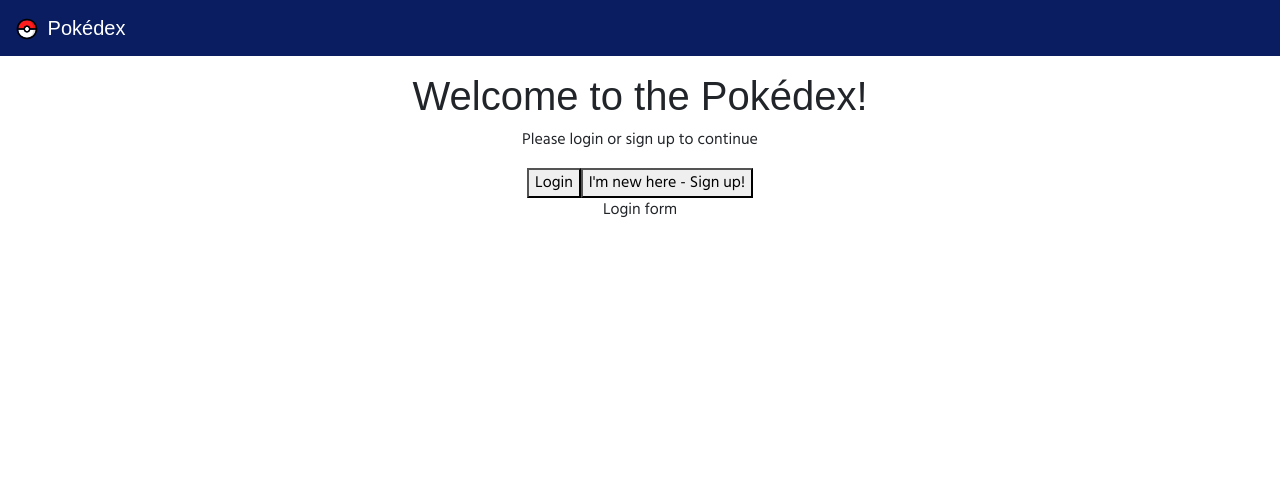
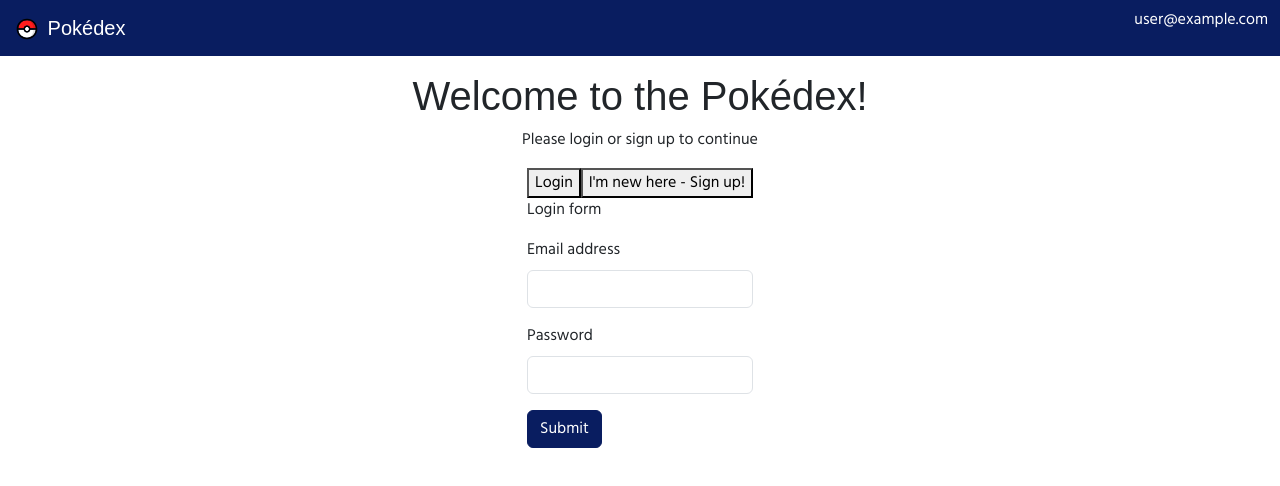
Before and after one commit to sandrinecomeau/glo-3202-pokedex, a Vue app: page /login in a window 1280 px wide. Shown: the top 486 px of the page. Built offline with nearby package versions, Linux system fonts and the light colour scheme; no server answers; sample sign-in values are in the browser's storage; a web font is replaced by a local one.

Commit message:
add -auth support and navigation

```diff
--- a/src/components/Navbar.vue
+++ b/src/components/Navbar.vue
@@ -1,3 +1,8 @@
+<script setup>
+import { useAuthStore } from '../stores/AuthStore';
+const authStore = useAuthStore();
+</script>
+
 <template>
   <p>LOGIN</p>
 <nav class="navbar fixed-top bg-primary">
@@ -6,14 +11,22 @@
       <img src="../assets/img/pokeball.svg" alt="Logo" width="30" height="24" class="d-inline-block align-text-top">
       Pokédex
     </a>
+    <span v-if="authStore.user.uid">
+      <p>{{authStore.user.email}}</p>
+    </span>
   </div>
 </nav>
 </template>
 
 <style scoped>
+.navbar{
+  color: white;
+}
+
 .navbar-brand{
   color: white;
   font-family: 'Protest Strike', sans-serif;
 }
-
 </style>
+<script setup>
+</script>
--- a/src/main.js
+++ b/src/main.js
@@ -4,13 +4,16 @@ import './firebase/firebase'
 
 import { createApp } from 'vue'
 import { createPinia } from 'pinia'
+import { useAuthStore } from './stores/AuthStore';
 
 import App from './App.vue'
 import router from './router'
 
 const app = createApp(App)
 
+app.use(router)
 app.use(createPinia())
-app.use(router)
+const authStore = useAuthStore();
+authStore.init();
 
 app.mount('#app')
--- a/src/router/index.js
+++ b/src/router/index.js
@@ -1,29 +1,37 @@
 import { createRouter, createWebHistory } from 'vue-router'
 import HomeView from '../views/HomeView.vue'
 import LoginView from '../views/LoginView.vue'
+import { useAuthStore } from '../stores/AuthStore';
 
 const router = createRouter({
   history: createWebHistory(import.meta.env.BASE_URL),
   routes: [
     {
       path: '/',
-      name: 'home',
+      name: 'home-view',
       component: HomeView
     },
     {
       path: '/login',
-      name: 'login',
+      name: 'login-view',
       component: LoginView
     }
   ]
 })
 
 router.beforeEach(async (to, from) => {
-  let isAuthenticated = false;
+  const authStore = useAuthStore();
+  const isAuthenticated = !!authStore.user.uid;
+  //const isAuthenticated = true;
   if (
-    !isAuthenticated && to.name !== 'login'
+    !isAuthenticated && to.name !== 'login-view'
   ) {
-    return { name: 'login' }
+    return { name: 'login-view' }
+  }
+  if (
+    isAuthenticated && to.name === 'login-view'
+  ) {
+    return { name: 'home-view' }
   }
 })
 
--- /dev/null
+++ b/src/stores/AuthStore.js
@@ -0,0 +1,61 @@
+import { createUserWithEmailAndPassword, getAuth,  onAuthStateChanged, signInWithEmailAndPassword, signOut} from 'firebase/auth';
+import { defineStore } from 'pinia';
+import { ref } from 'vue';
+import router from "@/router/index.js";
+
+export const useAuthStore = defineStore('authStore', () => {
+  const user = ref({});
+  const auth = getAuth();
+  const init = () => {
+    onAuthStateChanged(auth, (userDetails) => {
+      if (userDetails) {
+        user.value = userDetails;
+      } else {
+        user.value = {};
+      }
+    });
+  };
+  const registerUser = (credentials) => {
+    createUserWithEmailAndPassword(auth, credentials.email, credentials.password)
+      .then((userCredential) => {
+        const user = userCredential.user;
+        router.push({ name: 'home-view' });
+        console.log(user);
+      })
+      .catch((error) => {
+        console.log(error.message);
+      });
+  };
+
+  const loginUser = (credentials) => {
+    signInWithEmailAndPassword(auth, credentials.email, credentials.password)
+      .then((userCredential) => {
+        const user = userCredential.user;
+        router.push({ name: 'home-view' });
+        console.log(user);
+      })
+      .catch((error) => {
+        console.log(error.message);
+      });
+  };
+
+  const logoutUser = () => {
+    signOut(auth)
+      .then(() => {
+        user.value = {};
+        router.push({ name: 'login-view' });
+        console.log('exited');
+      })
+      .catch((error) => {
+        console.log(error.message);
+      });
+  };
+
+  return {
+    registerUser,
+    loginUser,
+    logoutUser,
+    init,
+    user
+  };
+});
--- a/src/views/HomeView.vue
+++ b/src/views/HomeView.vue
@@ -1,4 +1,51 @@
 <template>
   <div class="navbar-jump"></div>
-  <p>Welcome to the Pokedex app!</p>
+  <h2>Welcome to the Pokedex app!</h2>
+  <table class="table  table-striped">
+     <thead>
+      <tr>
+        <th scope="col">Dex</th>
+        <th scope="col">Image</th>
+        <th scope="col">Species</th>
+        <th scope="col">Type</th>
+        <th scope="col">+ ADD</th>
+      </tr>
+    </thead>
+    <tbody>
+      <tr>
+        <th scope="row">001</th>
+        <td>img</td>
+        <td>Bulbasaur</td>
+        <td>Plant</td>
+        <td>x</td>
+      </tr>
+      <tr>
+        <th scope="row">003</th>
+        <td>img</td>
+        <td>Charmander</td>
+        <td>Fire</td>
+        <td>x</td>
+      </tr>
+      <tr>
+        <th scope="row">025</th>
+        <td>img</td>
+        <td>Pikachu</td>
+        <td>Electric</td>
+        <td>x</td>
+      </tr>
+    </tbody>
+  </table>
+
+  <button @click="logout">Logout</button>
 </template>
+<script setup>
+import { useAuthStore } from '../stores/AuthStore';
+import router from "@/router/index.js";
+
+const authStore = useAuthStore();
+
+function logout() {
+  authStore.logoutUser();
+}
+
+</script>
--- a/src/views/LoginView.vue
+++ b/src/views/LoginView.vue
@@ -1,21 +1,19 @@
 <script setup>
-import { getAuth, createUserWithEmailAndPassword } from "firebase/auth";
+import { useAuthStore } from '../stores/AuthStore';
 
-function singUp(event) {
-  console.log(event)
-  const email = document.getElementById('email').value
-  const password = document.getElementById('password').value
-  const auth = getAuth();
+const authStore = useAuthStore();
 
-  createUserWithEmailAndPassword(auth, email, password)
-    .then((userCredential) => {
-      const user = userCredential.user;
-    })
-    .catch((error) => {
-      const errorCode = error.code;
-      const errorMessage = error.message;
-      console.log(errorCode, errorMessage); //TODO: handle error and remove console.log (side channel potential risk)
-    });
+function singUp() {
+  const email = document.getElementById('email-signup').value
+  const password = document.getElementById('password-signup').value
+  const username = document.getElementById('username-signup').value
+  authStore.registerUser({email, password});
+}
+
+function login() {
+  const email = document.getElementById('email-login').value
+  const password = document.getElementById('password-login').value
+  authStore.loginUser({ email, password });
 }
 
 function showSingUp() {
@@ -27,9 +25,6 @@ function showLogin() {
   document.getElementById('sign-up-section').classList.add('hidden')
   document.getElementById('login-section').classList.remove('hidden')
 }
-
-
-
 
 </script>
 
@@ -46,18 +41,33 @@ function showLogin() {
 
     <div class="visible" id="login-section">
       <p>Login form</p>
+      <form>
+        <div class="mb-3">
+          <label for="email-login" class="form-label">Email address</label>
+          <input type="email" class="form-control" id="email-login">
+        </div>
+        <div class="mb-3">
+          <label for="password-login" class="form-label">Password</label>
+          <input type="password" class="form-control" id="password-login">
+        </div>
+        <button type="button" class="btn btn-primary" @click="login">Submit</button>
+      </form>
     </div>
 
     <div class="hidden" id="sign-up-section">
       <p>Sign up form</p>
       <form>
         <div class="mb-3">
-          <label for="exampleInputEmail1" class="form-label">Email address</label>
-          <input type="email" class="form-control" id="email" >
+          <label for="username-signup" class="form-label">Username</label>
+          <input type="text" class="form-control" id="username-signup">
         </div>
         <div class="mb-3">
-          <label for="exampleInputPassword1" class="form-label">Password</label>
-          <input type="password" class="form-control" id="password">
+          <label for="username-signup" class="form-label">Email address</label>
+          <input type="email" class="form-control" id="email-signup">
+        </div>
+        <div class="mb-3">
+          <label for="password-signup" class="form-label">Password</label>
+          <input type="password" class="form-control" id="password-signup">
         </div>
         <button type="button" class="btn btn-primary" @click="singUp">Submit</button>
       </form>
```
Also changed, not shown: src/stores/counter.js (deleted, +0 -12 lines).
